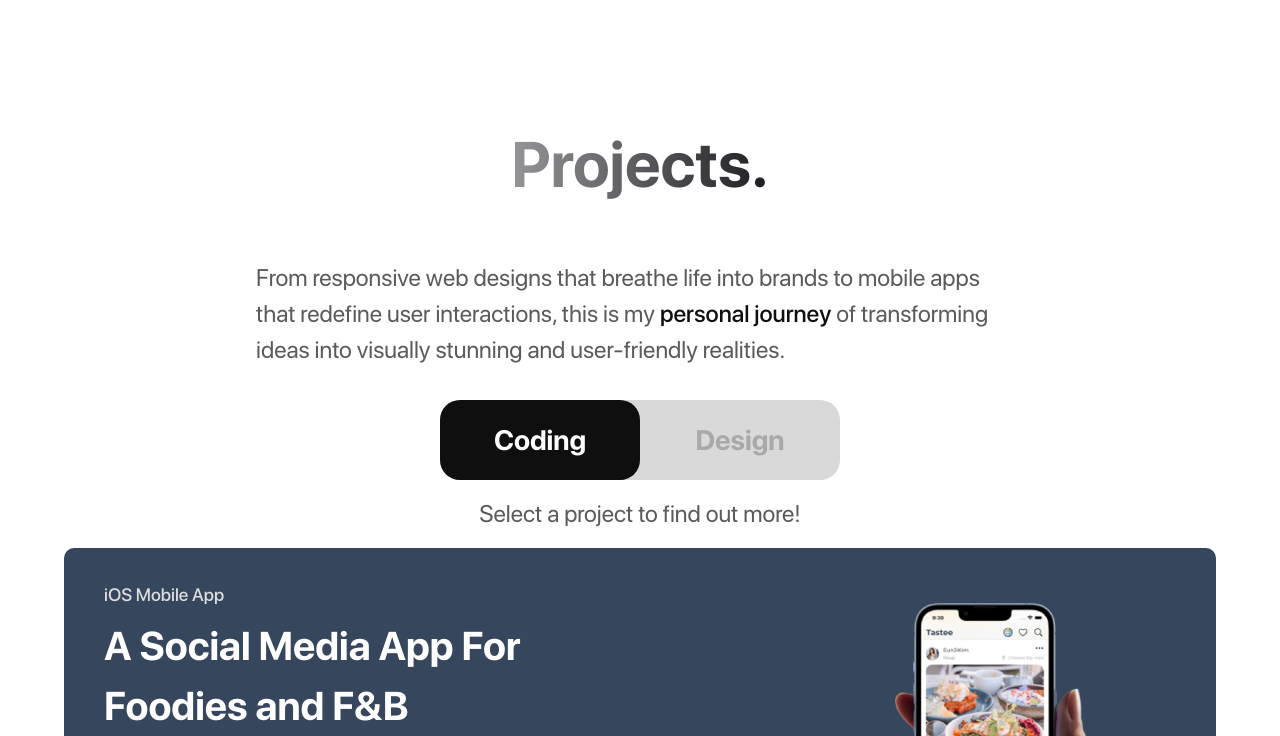
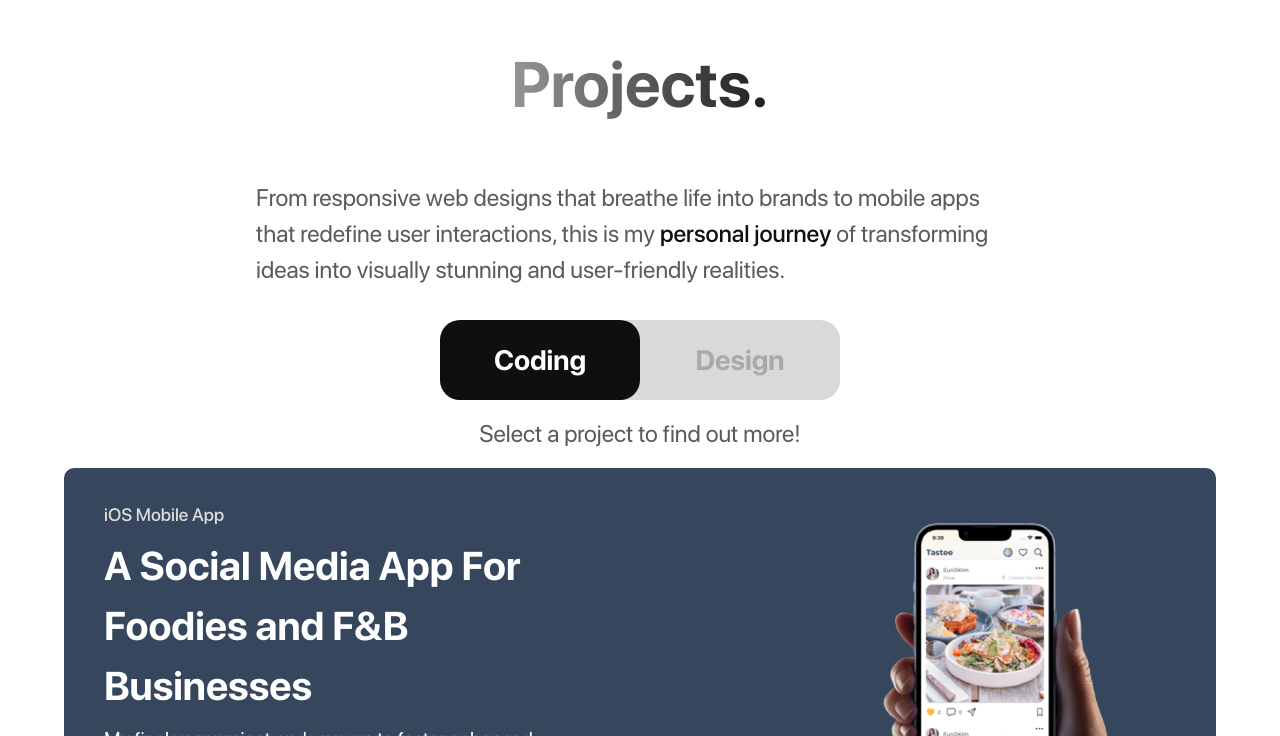
Before and after one commit to JiXiangChua/Portfolio-WebApp, a Next.js app: page / in a window 1280 px wide. Shown: the part 2064-2800 px from the top of the page. Built offline with nearby package versions, Linux system fonts and the light colour scheme.

Commit message:
Updated section vertical padding to top padding only

```diff
--- a/app/ui/sections/About/index.tsx
+++ b/app/ui/sections/About/index.tsx
@@ -8,7 +8,7 @@ const { introduction } = HomeData;
 const AboutSection = () => {
   return (
     <div className="w-full flex justify-center items-center">
-      <div className="flex flex-col gap-2 items-center py-20">
+      <div className="flex flex-col gap-2 items-center pt-20">
         <h1 className="font-bold text-[64px] py-4 bg-gradient-to-r from-[#969699] to-[#1E1E22] inline-block text-transparent bg-clip-text">
           {introduction.title}
         </h1>
--- a/app/ui/sections/Engaged/index.tsx
+++ b/app/ui/sections/Engaged/index.tsx
@@ -8,7 +8,7 @@ const descriptions = footer.description.split(".");
 
 const EngagedSection = () => {
   return (
-    <div className="w-full flex flex-col justify-center items-center py-20">
+    <div className="w-full flex flex-col justify-center items-center pt-20">
       <div className="w-[80%] flex flex-col justify-center items-center">
         <h1 className="font-bold text-[64px] py-4 bg-gradient-to-r from-[#969699] to-[#1E1E22] inline-block text-transparent bg-clip-text">
           {footer.title}
--- a/app/ui/sections/Projects/index.tsx
+++ b/app/ui/sections/Projects/index.tsx
@@ -63,7 +63,7 @@ const ProjectsSection = () => {
   };
 
   return (
-    <div className="w-full flex flex-col justify-center items-center py-20">
+    <div className="w-full flex flex-col justify-center items-center pt-20">
       <h1 className="font-bold text-[64px] py-4 bg-gradient-to-r from-[#969699] to-[#1E1E22] inline-block text-transparent bg-clip-text">
         {projects.title}
       </h1>
```
